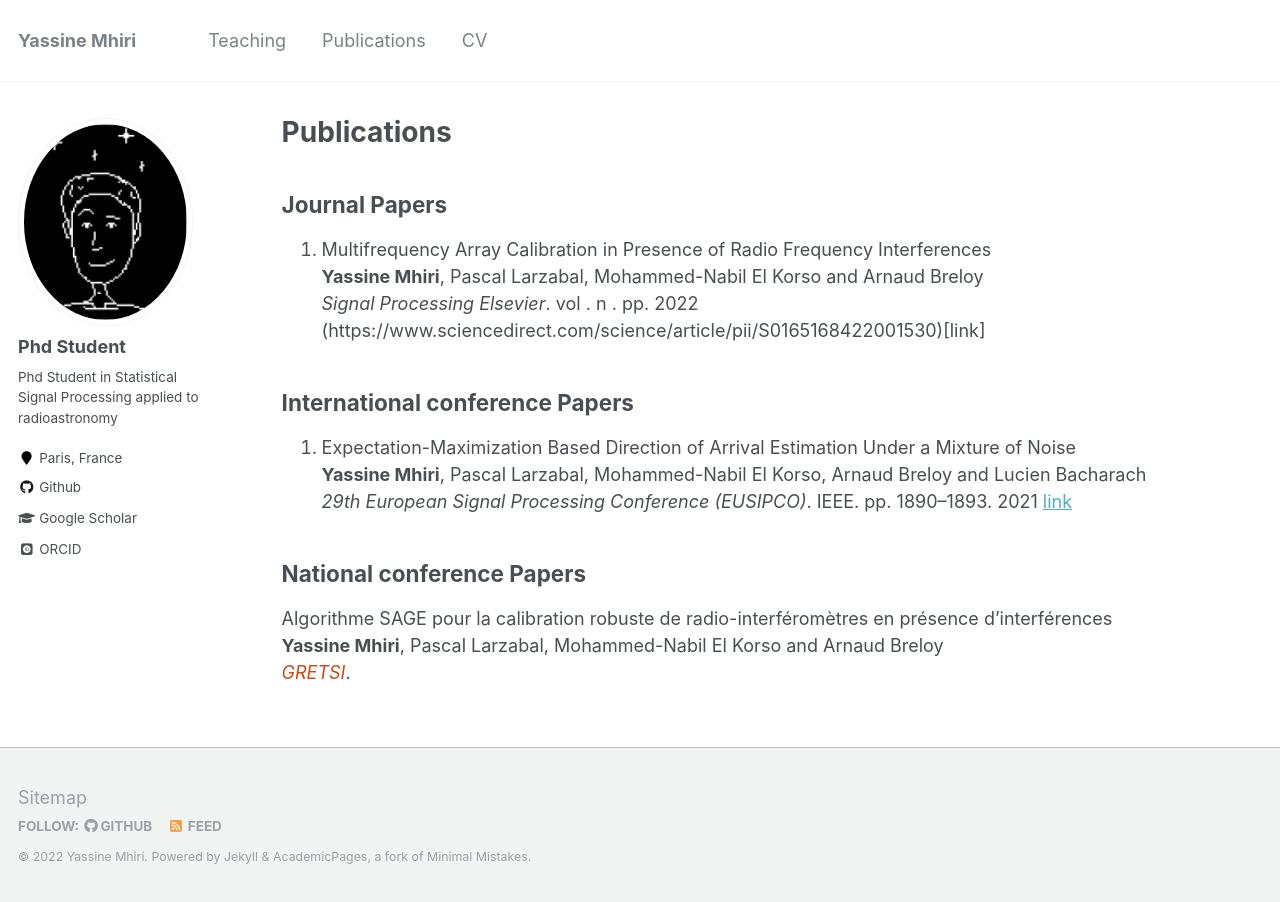
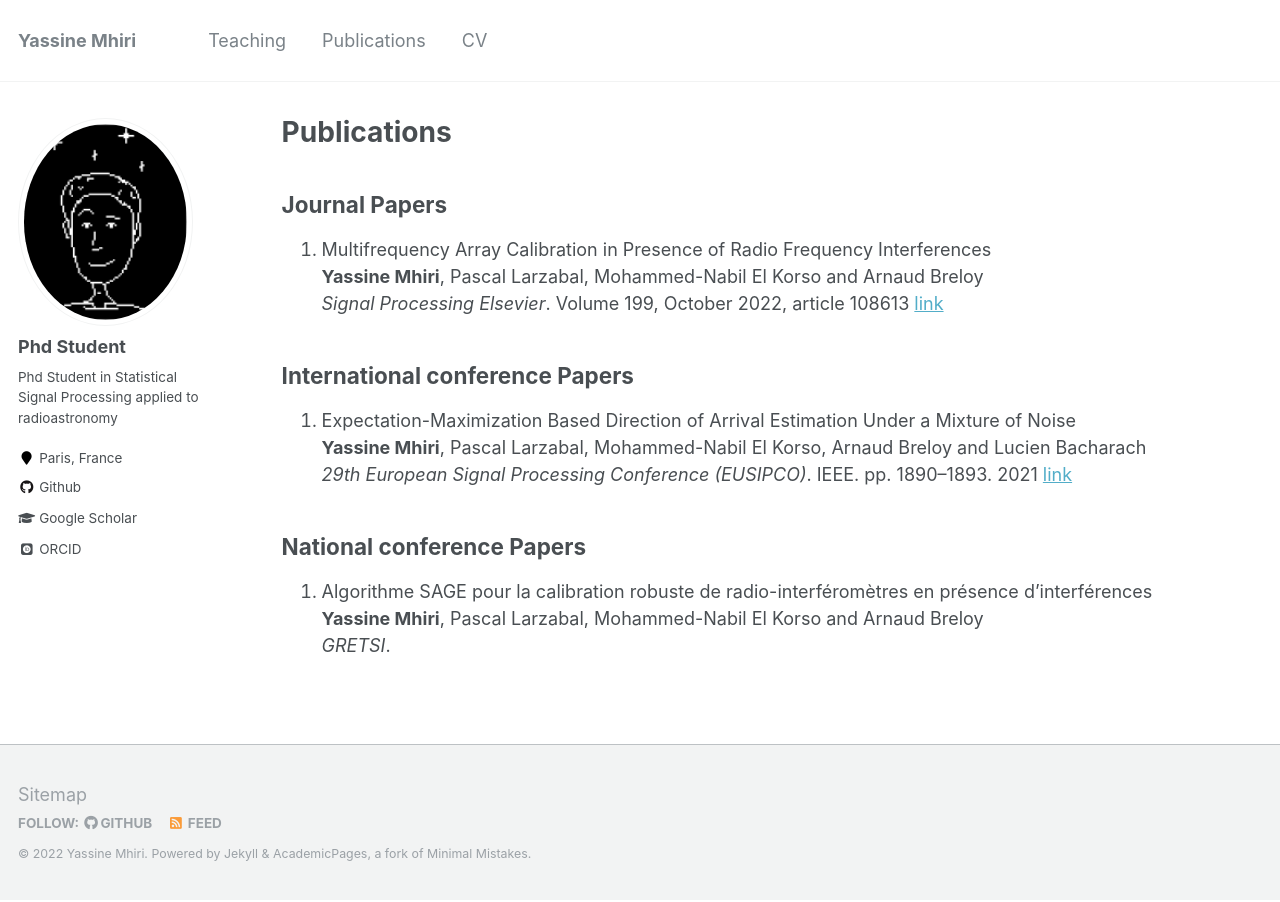
Before and after one commit to y-mhiri/y-mhiri.github.io, a Jekyll site: the page built from _pages/publications.md, in a window 1280 px wide. Built offline with Jekyll 4.4.1, drawn with Linux system fonts in a browser that asks for light colours; some web fonts are replaced.

Commit message:
publications link updated

```diff
--- a/_pages/publications.md
+++ b/_pages/publications.md
@@ -19,8 +19,8 @@ author_profile: true
 ## Journal Papers
 1. Multifrequency Array Calibration in Presence of Radio Frequency Interferences \
   **Yassine Mhiri**, Pascal Larzabal, Mohammed-Nabil El Korso and Arnaud Breloy \
-  *Signal Processing Elsevier*. vol . n . pp. 2022
-  (https://www.sciencedirect.com/science/article/pii/S0165168422001530)[link]
+  *Signal Processing Elsevier*. Volume 199, October 2022, article 108613
+  [link](https://www.sciencedirect.com/science/article/pii/S0165168422001530)
 
 ## International conference Papers
 1. Expectation-Maximization Based Direction of Arrival Estimation Under a Mixture of Noise \
```
Also changed, not shown: other parts of _pages/publications.md (+3 -3 lines), _pages/cv.md (+2 -2 lines).
